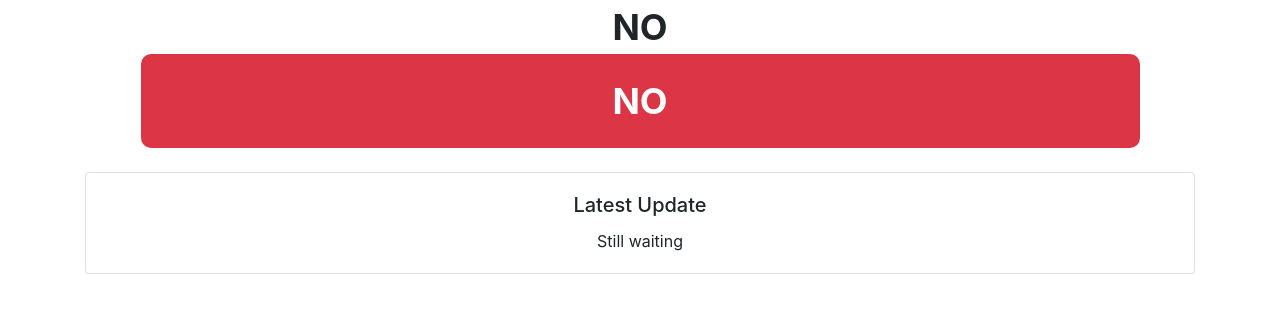
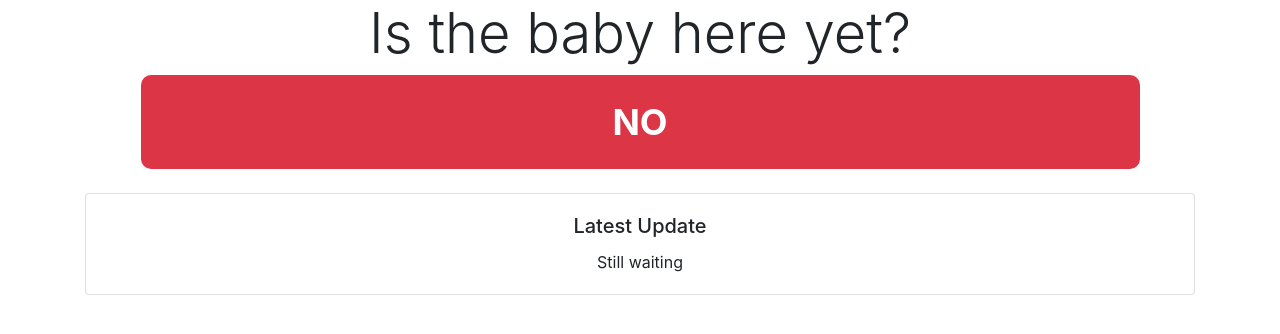
Before and after one commit to atlleung/isbbhere, a plain HTML site: page index.html in a window 1280 px wide. Drawn offline with nearby package versions, Linux system fonts and the light colour scheme.

Commit message:
Update index.html
update title text id

```diff
--- a/index.html
+++ b/index.html
@@ -12,8 +12,10 @@
 </head>
 <body>
     <div class="container d-flex justify-content-center align-items-center">
+
+
         <div id="title" class="title">
-            <span id="status-text">Is Miga and Andrew's baby born yet?</span>
+            <h1 id = "title-text" class="display-4">Is the baby here yet?</h1>
         </div>
     </div>
     <div class="container d-flex justify-content-center align-items-center">
```
